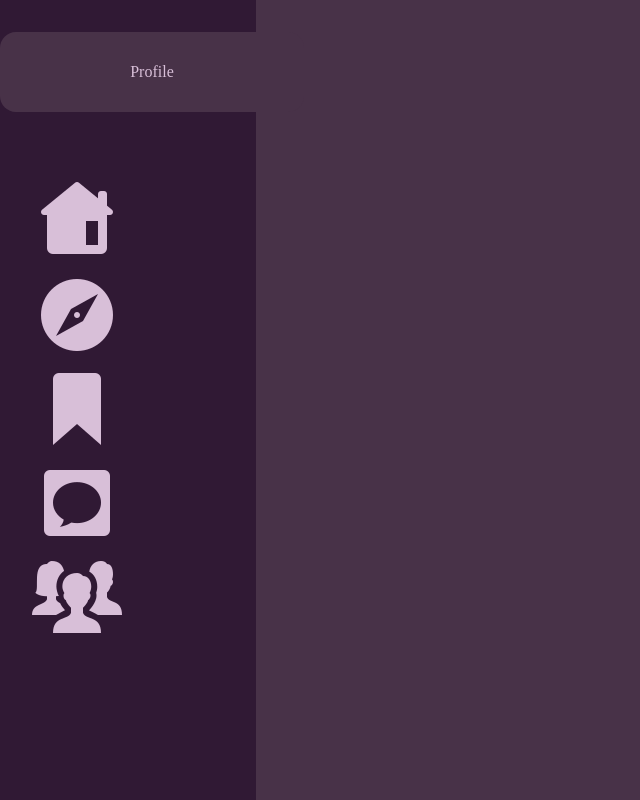
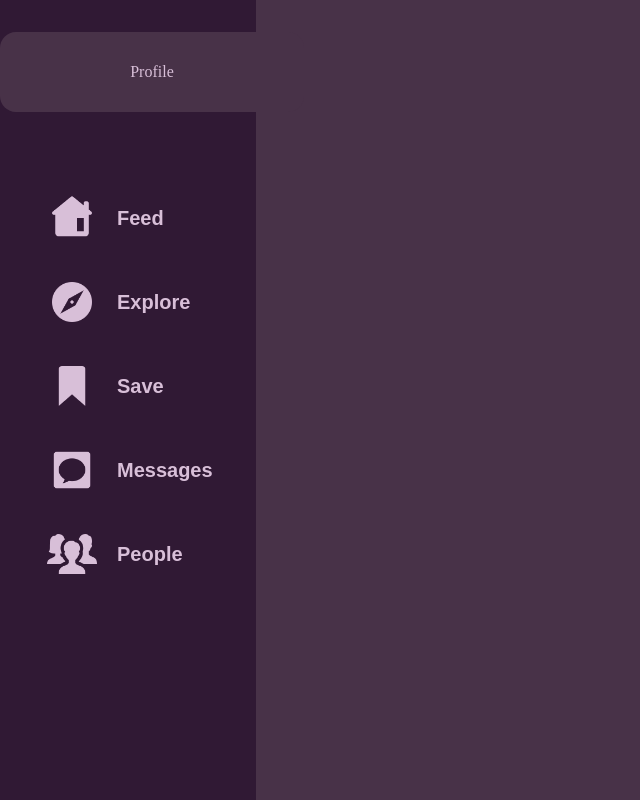
Before and after one commit to palakdesai4501/DigiCafe, a React (Vite) app: page / in a window 1280 px wide. Shown: the whole page, without its empty margins (0-640 px from the left). Built offline with nearby package versions, Linux system fonts and the light colour scheme.

Commit message:
Feature: Added buttons and Icons and applied hover effect

```diff
--- a/src/App.scss
+++ b/src/App.scss
@@ -1,6 +1,7 @@
 $purple : #483248;
 $dark_purple : #301934;
 $light_purple : #D8BFD8;
+$white : #ffffff;
 
 body{
     margin: 0%;
@@ -36,4 +37,35 @@ body{
 .container {
    margin-top: 4rem;
    margin-left: 2rem;
+   display: flex;
+   flex-direction: column;
+   justify-content: space-between;
 }
+
+.category-btn{
+    font-weight: bold !important;
+    font-size: 20px;
+    text-transform: capitalize;
+    display: flex;
+    align-items: center;
+    justify-content: start;
+    cursor: pointer;
+    background: transparent;
+    outline: none;
+    border: none;
+    padding: 7px 15px;
+    margin: 10px 0px;
+    border-radius: 20px;
+    transition: all 0.3s ease;
+    color: $light_purple;
+    width: 15vw;
+
+    &:hover{
+        background-color: $purple !important;
+  color: $white!important;
+    }
+}
+
+span{
+    margin-left: 20px;
+}
--- a/src/components/SideBar.jsx
+++ b/src/components/SideBar.jsx
@@ -1,29 +1,38 @@
-import React from 'react'
-import Profile from './Profile'
+import React from "react";
+import Profile from "./Profile";
 
 const SideBar = () => {
-  return (
-    <div className='sidebar'>
-      <Profile />
-      <div className='container'>
-        <div className='logo'>
-            <img src="src/assets/Home.png" alt="feed" />
+    return (
+        <div className="sidebar">
+            <Profile />
+            <div className="container">
+                <button className="category-btn">
+                    <img src="src/assets/Home.png" alt="feed" height='50px' width='50px' />
+                    <span>Feed</span>
+                </button>
+
+                <button className="category-btn">
+                    <img src="src/assets/Explore.png" alt="Explore" height='50px' width='50px' />
+                    <span>Explore</span>
+                </button>
+
+                <button className="category-btn">
+                    <img src="src/assets/Save.png" alt="Save" height='50px' width='50px' />
+                    <span>Save</span>
+                </button>
+
+                <button className="category-btn">
+                    <img src="src/assets/Messages.png" alt="Messages" height='50px' width='50px' />
+                    <span>Messages</span>
+                </button>
+
+                <button className="category-btn">
+                    <img src="src/assets/People.png" alt="People" height='50px' width='50px' />
+                    <span>People</span>
+                </button>
+            </div>
         </div>
-        <div className='logo'>
-            <img src="src/assets\Explore.png" alt="Explore" />
-        </div>
-        <div className='logo'>
-            <img src="src/assets\Save.png" alt="Save" />
-        </div>
-        <div className='logo'>
-            <img src="src/assets\Messages.png" alt="Messages" />
-        </div>
-        <div className='logo'>
-            <img src="src/assets\People.png" alt="People" />
-        </div>
-      </div>
-    </div>
-  )
-}
+    );
+};
 
-export default SideBar
+export default SideBar;
```
